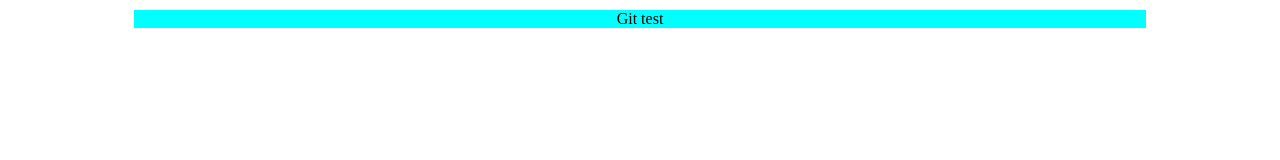
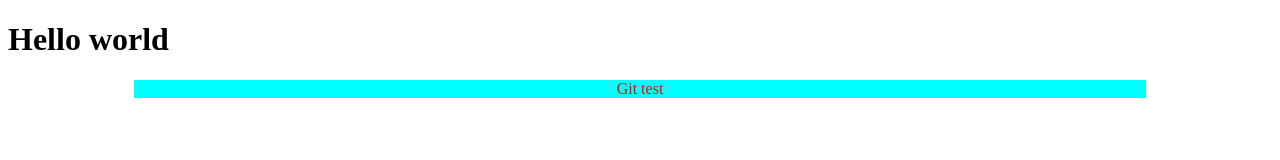
Before and after one commit to ConstantinKapanevs/SkillFactory-Test, a plain HTML site: page index.html in a window 1280 px wide. Drawn offline with Linux system fonts and the light colour scheme.

Commit message:
minor change styles and main

```diff
--- a/index.html
+++ b/index.html
@@ -9,6 +9,7 @@
 </head>
 
 <body>
+    <h1 class="header">Hello world</h1>
     <div class="test">Git test</div>
 </body>
 
--- a/styles.css
+++ b/styles.css
@@ -3,6 +3,5 @@ div {
     width: 80%;
     margin: 10px auto;
     text-align: center;
-
-
+    color: red;
 }
```
